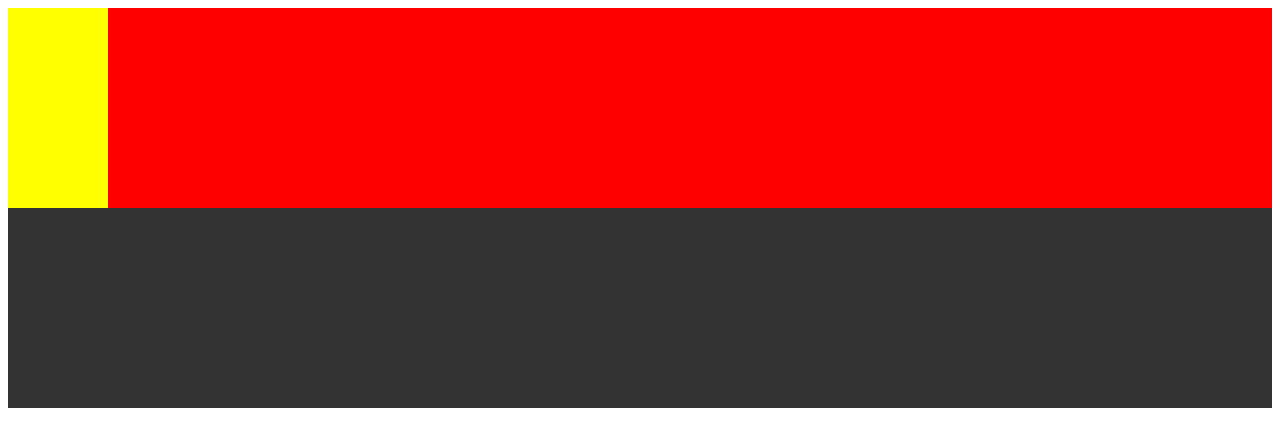
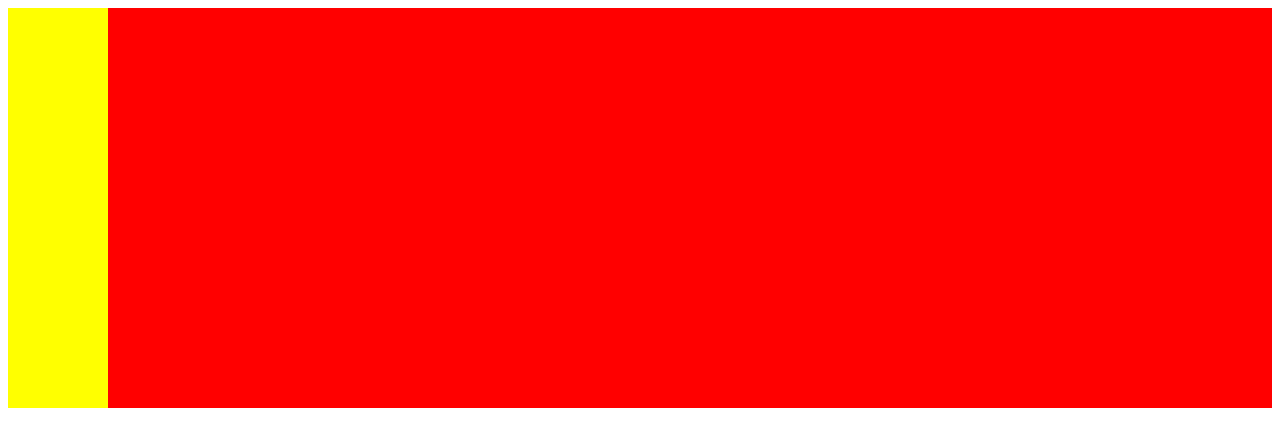
Before and after one commit to xuanyi0627/css-layout, a website: page two-columns/three.html in a window 1280 px wide. Drawn offline with Linux system fonts and the light colour scheme.

Commit message:
fix two columns three

```diff
--- a/two-columns/three.html
+++ b/two-columns/three.html
@@ -10,16 +10,17 @@
         width: 100%;
         height: 400px;
         background-color: #333333;
+        display: table;
+      }
+      #left,
+      #right {
+        display: table-cell;
       }
       #left {
-        float: left;
         width: 100px;
-        height: 200px;
         background-color: yellow;
       }
       #right {
-        height: 200px;
-        overflow: hidden;
         background-color: red;
       }
     </style>
```
